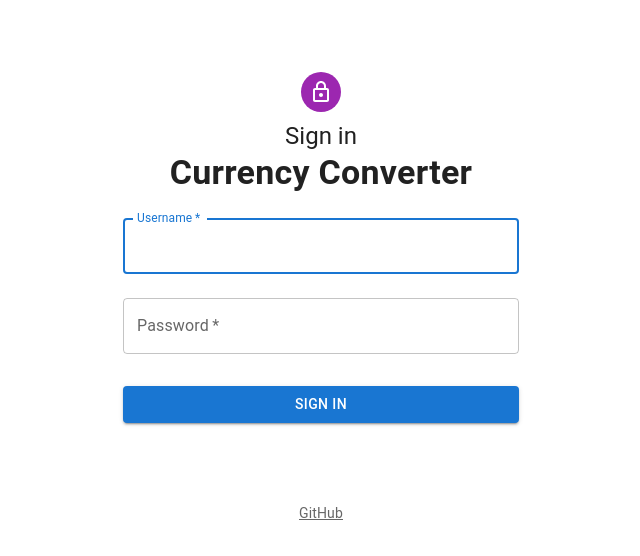
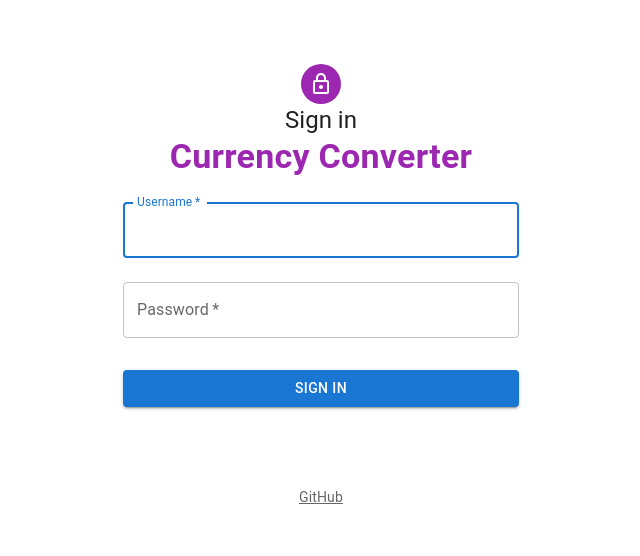
Before and after one commit to s-raza/currency-converter-api, a React (Create React App) app in the folder frontend/: page /login in a window 1280 px wide. Shown: the top 556 px of the page, without its empty margins (319-959 px from the left). Built offline with nearby package versions, Linux system fonts and the light colour scheme.

Commit message:
React: modify login UI

```diff
--- a/frontend/src/components/pages/login.js
+++ b/frontend/src/components/pages/login.js
@@ -173,7 +173,7 @@ export const LoginPage = ({navigateTo}) => {
             alignItems: 'center',
           }}
         >
-          <Avatar sx={{m: 1, bgcolor: 'secondary.main'}}>
+          <Avatar sx={{bgcolor: 'secondary.main'}}>
             <LockOutlinedIcon />
           </Avatar>
           <Typography component="h1" variant="h5">
@@ -181,7 +181,8 @@ export const LoginPage = ({navigateTo}) => {
           </Typography>
           <Typography
             component="h1"
-            variant="h4">
+            variant="h4"
+            sx={{color: 'secondary.main'}}>
             <strong>Currency Converter</strong>
           </Typography>
           <Box
```
